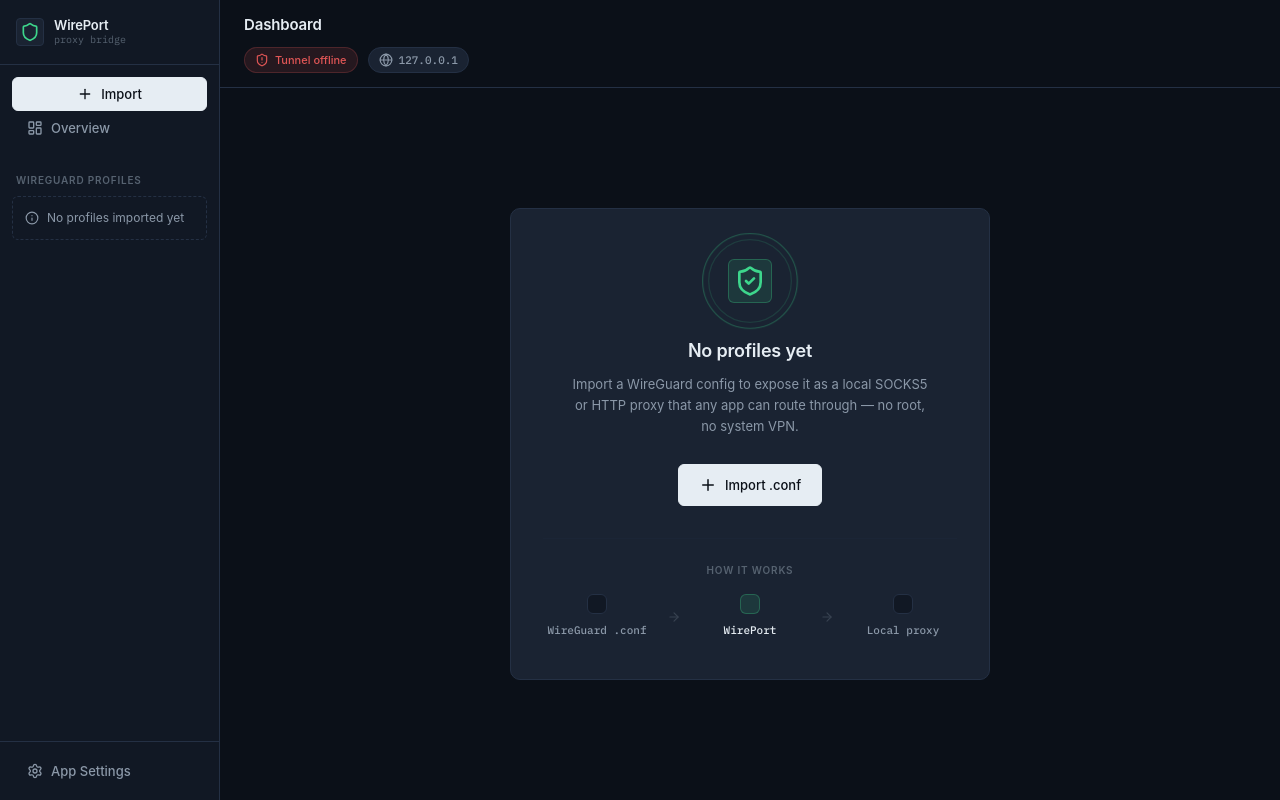
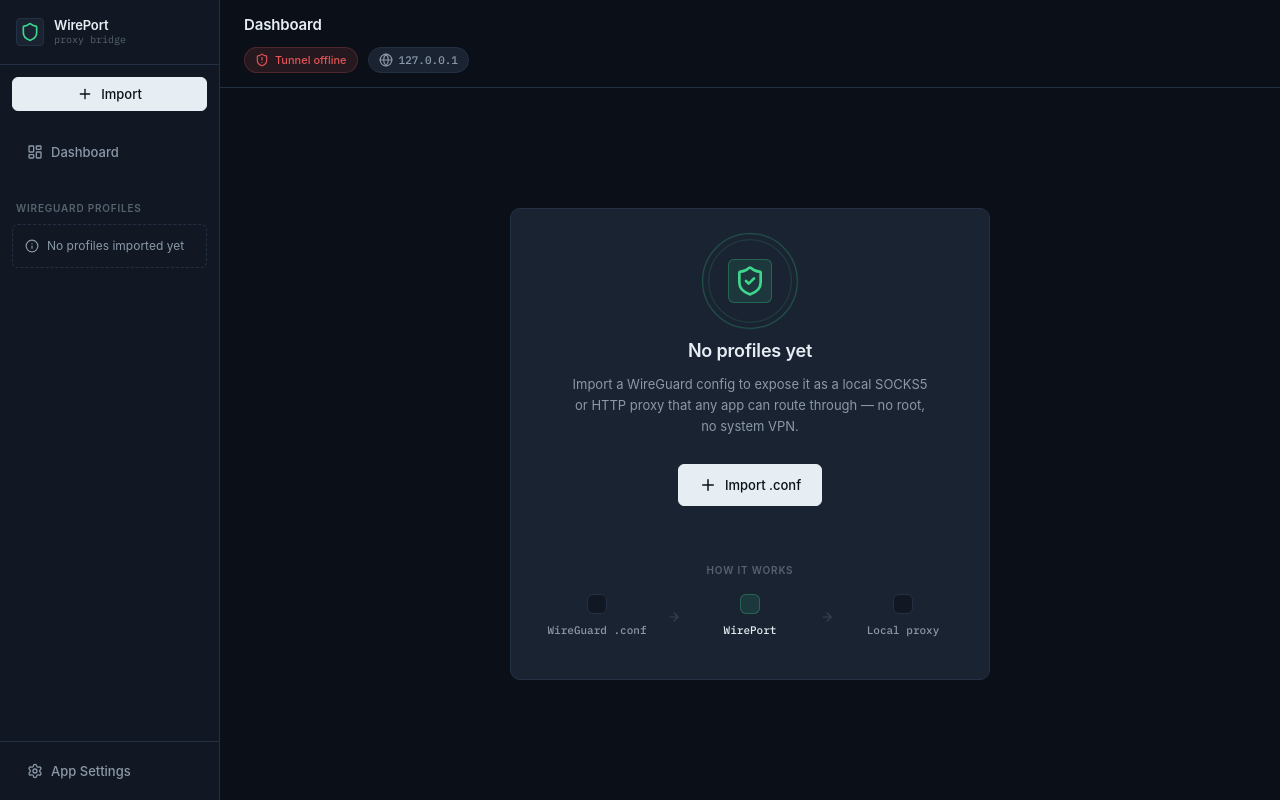
Before and after one commit to Rihanoor/WirePort, a React (Vite) app: page / in a window 1280 px wide. Built offline with nearby package versions, Linux system fonts and the light colour scheme.

Commit message:
feat: rename overview to dashboard and add performance metrics to profile details

```diff
--- a/src/components/Dashboard.tsx
+++ b/src/components/Dashboard.tsx
@@ -102,7 +102,7 @@
       {/* Top Banner / Hero */}
       <div className="dashboard-hero">
         <div className="hero-content">
-          <h1 className="hero-title">Overview</h1>
+          <h1 className="hero-title">Dashboard</h1>
           <p className="hero-subtitle">
             Manage WireGuard tunnels and the local proxy endpoints they expose.
           </p>
--- a/src/components/ProfileDetails.tsx
+++ b/src/components/ProfileDetails.tsx
@@ -846,6 +846,13 @@
                       </div>
                     </div>
 
+                    <div className="health-metric">
+                      <span className="metric-label">Last Handshake</span>
+                      <div className="metric-value font-mono">
+                        {stats ? formatHandshakeAge(stats.lastHandshakeAgeSecs) : "Never"}
+                      </div>
+                    </div>
+
                     <div className="health-metric span-2">
                       <span className="metric-label">Last Error</span>
                       <div className={`metric-value error-message-box ${health && !health.success ? "has-error" : ""}`}>
@@ -856,6 +863,20 @@
                         ) : (
                           "None"
                         )}
+                      </div>
+                    </div>
+
+                    <div className="health-metric">
+                      <span className="metric-label">Download Speed</span>
+                      <div className="metric-value font-mono">
+                        {stats ? formatSpeed(stats.downloadSpeedBytesPerSec) : "0 KB/s"}
+                      </div>
+                    </div>
+
+                    <div className="health-metric">
+                      <span className="metric-label">Upload Speed</span>
+                      <div className="metric-value font-mono">
+                        {stats ? formatSpeed(stats.uploadSpeedBytesPerSec) : "0 KB/s"}
                       </div>
                     </div>
                   </div>
--- a/src/components/Sidebar.tsx
+++ b/src/components/Sidebar.tsx
@@ -22,7 +22,7 @@
         className="sidebar-brand"
         onClick={() => onProfileSelect("overview")}
         style={{ cursor: "pointer" }}
-        title="Go to overview"
+        title="Go to Dashboard"
       >
         <div className="brand-logo">
           <Shield size={20} className="brand-icon" />
@@ -39,18 +39,20 @@
           <Plus size={16} />
           <span>Import</span>
         </button>
-        <button
-          className={`settings-sidebar-btn btn btn-full ${selectedProfileId === "overview" ? "active" : ""}`}
-          onClick={() => onProfileSelect("overview")}
-          title="Overview"
-        >
-          <LayoutDashboard size={16} />
-          <span>Overview</span>
-        </button>
       </div>
 
       {/* Profiles List */}
       <div className="sidebar-nav">
+        <button
+          className={`settings-sidebar-btn btn btn-full ${selectedProfileId === "overview" ? "active" : ""}`}
+          onClick={() => onProfileSelect("overview")}
+          title="Dashboard"
+          style={{ marginBottom: "16px", marginTop: "12px" }}
+        >
+          <LayoutDashboard size={16} />
+          <span>Dashboard</span>
+        </button>
+
         <div className="nav-section-title">WireGuard Profiles</div>
         {profiles.length === 0 ? (
           <div className="sidebar-empty-state">
```
